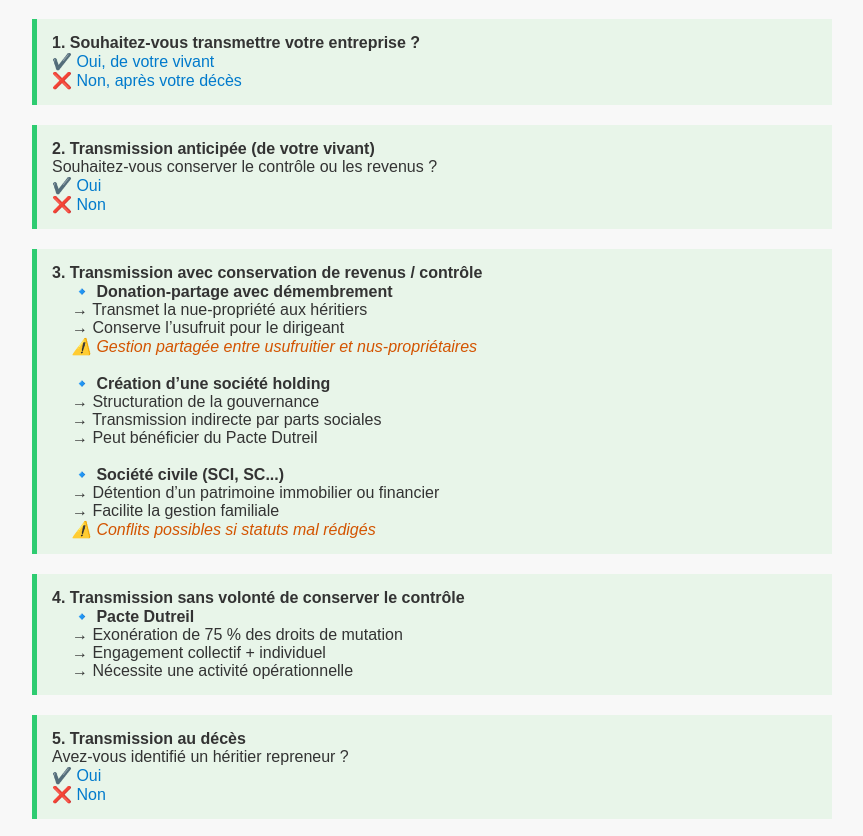
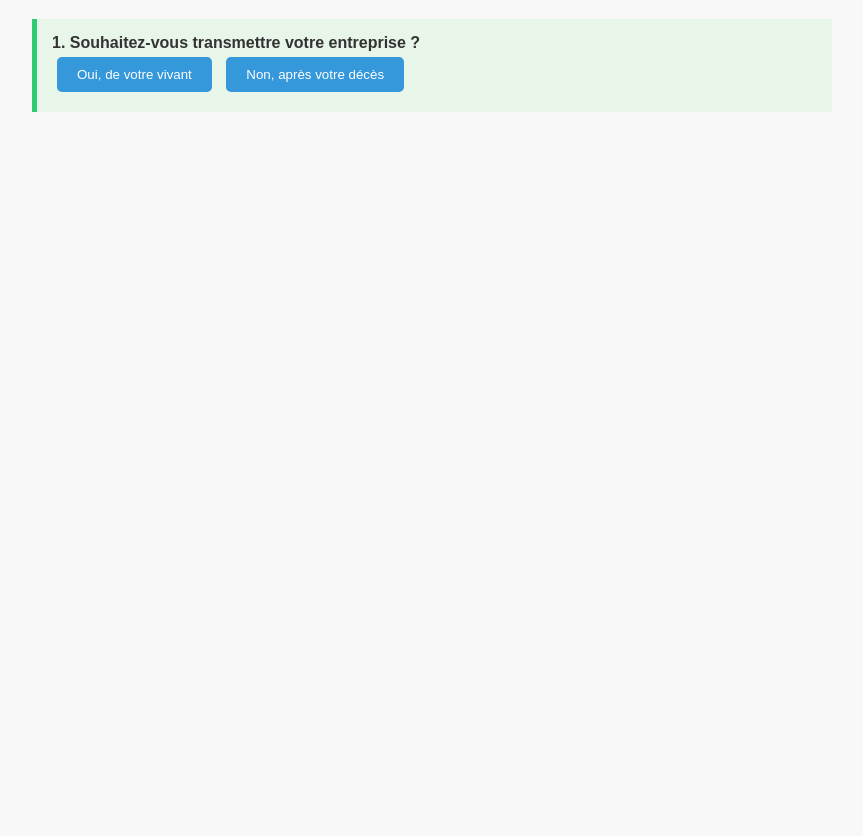
Before and after one commit to inestichet/transmission, a plain HTML site: page index.html in a window 1280 px wide. Shown: the part 81-917 px from the top of the page, without its empty margins (208-1071 px from the left). After the commit the page ends 800 px from the top, so only its background shows below. Drawn offline with Linux system fonts and the light colour scheme.

Commit message:
Update index.html

```diff
--- a/index.html
+++ b/index.html
@@ -2,7 +2,7 @@
 <html lang="fr">
 <head>
   <meta charset="UTF-8" />
-  <meta name="viewport" content="width=device-width, initial-scale=1.0"/>
+  <meta name="viewport" content="width=device-width, initial-scale=1.0" />
   <title>Transmission d’entreprise – Arbre décisionnel</title>
   <style>
     body {
@@ -22,16 +22,25 @@
       border-left: 5px solid #2ecc71;
       padding: 15px;
       margin: 20px 0;
+      display: none;
+    }
+    .visible {
+      display: block;
     }
     .substep {
       margin-left: 20px;
     }
-    a {
-      color: #007acc;
-      text-decoration: none;
+    button {
+      background-color: #3498db;
+      color: white;
+      border: none;
+      padding: 10px 20px;
+      margin: 5px;
+      cursor: pointer;
+      border-radius: 5px;
     }
-    a:hover {
-      text-decoration: underline;
+    button:hover {
+      background-color: #2980b9;
     }
     .note {
       font-style: italic;
@@ -43,29 +52,26 @@
 
 <h1>Arbre décisionnel – Transmission d’entreprise</h1>
 
-<!-- Étape 1 -->
-<div id="1" class="step">
+<div id="step1" class="step visible">
   <strong>1. Souhaitez-vous transmettre votre entreprise ?</strong><br>
-  ✔️ <a href="#2">Oui, de votre vivant</a><br>
-  ❌ <a href="#5">Non, après votre décès</a>
+  <button onclick="showStep('step2')">Oui, de votre vivant</button>
+  <button onclick="showStep('step5')">Non, après votre décès</button>
 </div>
 
-<!-- Étape 2 -->
-<div id="2" class="step">
+<div id="step2" class="step">
   <strong>2. Transmission anticipée (de votre vivant)</strong><br>
   Souhaitez-vous conserver le contrôle ou les revenus ?<br>
-  ✔️ <a href="#3">Oui</a><br>
-  ❌ <a href="#4">Non</a>
+  <button onclick="showStep('step3')">Oui</button>
+  <button onclick="showStep('step4')">Non</button>
 </div>
 
-<!-- Étape 3 -->
-<div id="3" class="step">
+<div id="step3" class="step">
   <strong>3. Transmission avec conservation de revenus / contrôle</strong>
   <div class="substep">
     🔹 <strong>Donation-partage avec démembrement</strong><br>
     → Transmet la nue-propriété aux héritiers<br>
     → Conserve l’usufruit pour le dirigeant<br>
-    <span class="note">⚠️ Gestion partagée entre usufruitier et nus-propriétaires</span><br><br>
+    <div class="note">⚠️ Gestion partagée entre usufruitier et nus-propriétaires</div><br>
 
     🔹 <strong>Création d’une société holding</strong><br>
     → Structuration de la gouvernance<br>
@@ -75,12 +81,11 @@
     🔹 <strong>Société civile (SCI, SC...)</strong><br>
     → Détention d’un patrimoine immobilier ou financier<br>
     → Facilite la gestion familiale<br>
-    <span class="note">⚠️ Conflits possibles si statuts mal rédigés</span>
+    <div class="note">⚠️ Conflits possibles si statuts mal rédigés</div>
   </div>
 </div>
 
-<!-- Étape 4 -->
-<div id="4" class="step">
+<div id="step4" class="step">
   <strong>4. Transmission sans volonté de conserver le contrôle</strong>
   <div class="substep">
     🔹 <strong>Pacte Dutreil</strong><br>
@@ -90,27 +95,24 @@
   </div>
 </div>
 
-<!-- Étape 5 -->
-<div id="5" class="step">
+<div id="step5" class="step">
   <strong>5. Transmission au décès</strong><br>
   Avez-vous identifié un héritier repreneur ?<br>
-  ✔️ <a href="#6">Oui</a><br>
-  ❌ <a href="#7">Non</a>
+  <button onclick="showStep('step6')">Oui</button>
+  <button onclick="showStep('step7')">Non</button>
 </div>
 
-<!-- Étape 6 -->
-<div id="6" class="step">
+<div id="step6" class="step">
   <strong>6. Transmission ciblée par testament</strong>
   <div class="substep">
     🔹 <strong>Testament avec clauses spécifiques</strong><br>
     → Répartition des biens selon vos volontés<br>
     → Attribution d’une part à un héritier repreneur<br>
-    <span class="note">⚠️ Respect de la réserve héréditaire obligatoire</span>
+    <div class="note">⚠️ Respect de la réserve héréditaire obligatoire</div>
   </div>
 </div>
 
-<!-- Étape 7 -->
-<div id="7" class="step">
+<div id="step7" class="step">
   <strong>7. En cas d’incertitude ou d’héritiers mineurs</strong>
   <div class="substep">
     🔹 <strong>Mandat à effet posthume</strong><br>
@@ -120,5 +122,12 @@
   </div>
 </div>
 
+<script>
+  function showStep(id) {
+    document.querySelectorAll('.step').forEach(step => step.classList.remove('visible'));
+    document.getElementById(id).classList.add('visible');
+  }
+</script>
+
 </body>
 </html>
```
